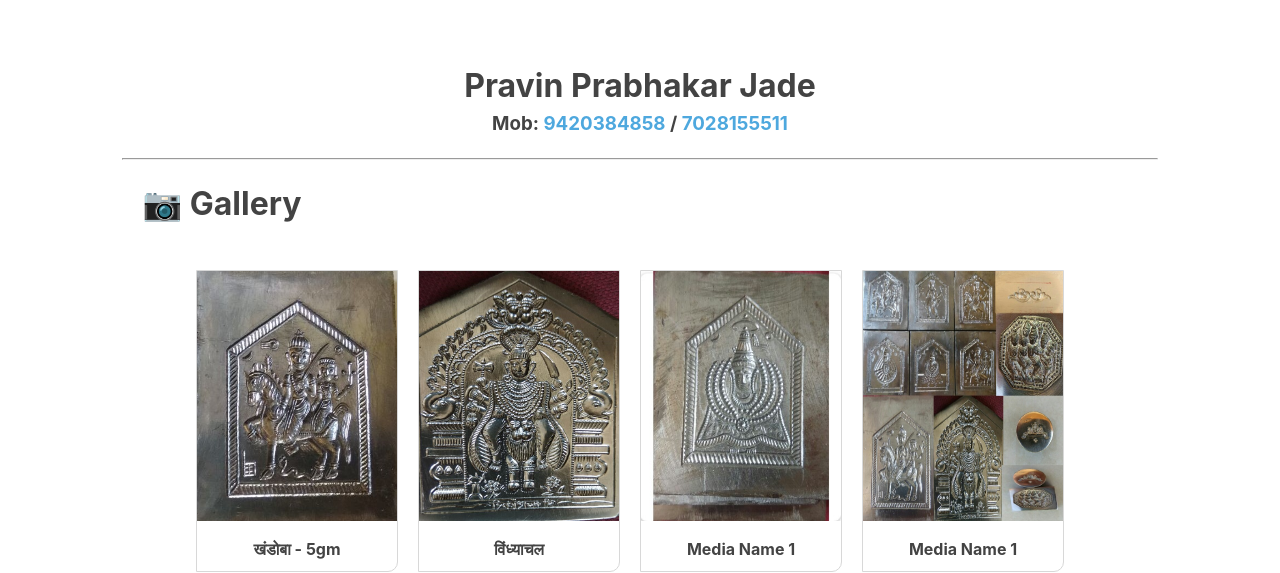
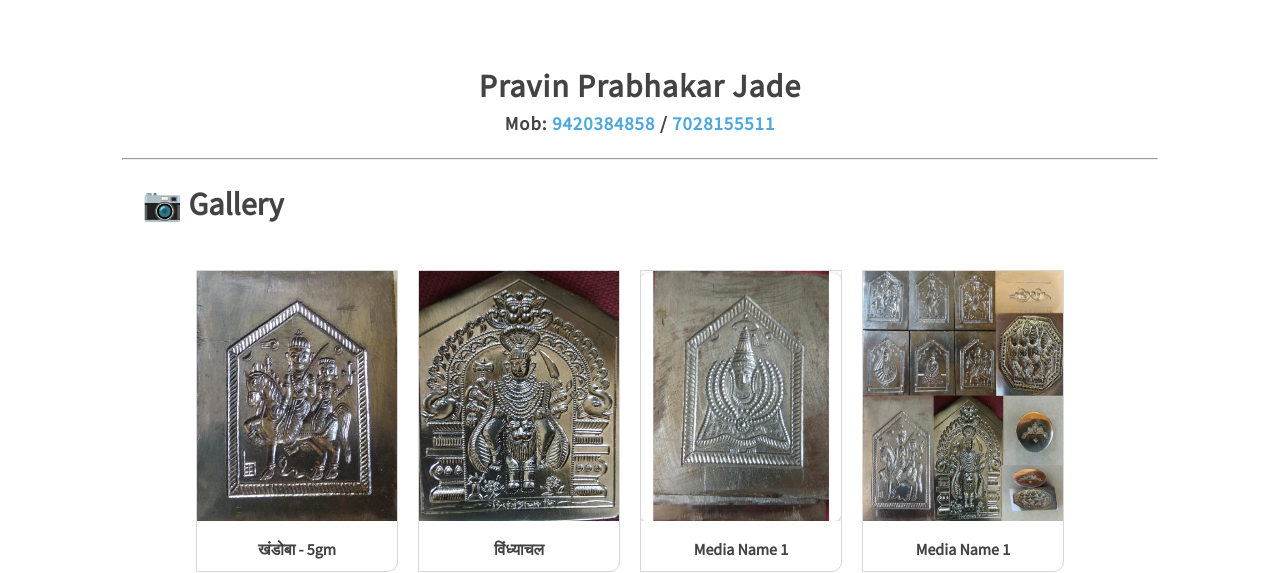
Before and after one commit to leviosa19/Image-Gallery, a plain HTML site: page index.html in a window 1280 px wide. Shown: the top 573 px of the page. Drawn offline with nearby package versions, Linux system fonts and the light colour scheme.

Commit message:
Update style.css

```diff
--- a/style.css
+++ b/style.css
@@ -3,7 +3,7 @@
     padding: 0;
 }
 body {
-	font-family: -apple-system, "Segoe UI", Roboto, Helvetica, Arial, sans-serif;
+	font-family: 'Source Sans Pro', sans-serif;
 	line-height: 1.5;
 	margin: 0;
 	padding: 1.618em 1em;
@@ -32,7 +32,8 @@ hr {
     display: block;
     align-items: center;
     text-align: center;
-    margin-top: 20px;
+	margin-top: 20px;
+	letter-spacing: 1px;
 }
 .gallery h1 {
     margin: 20px;
```
